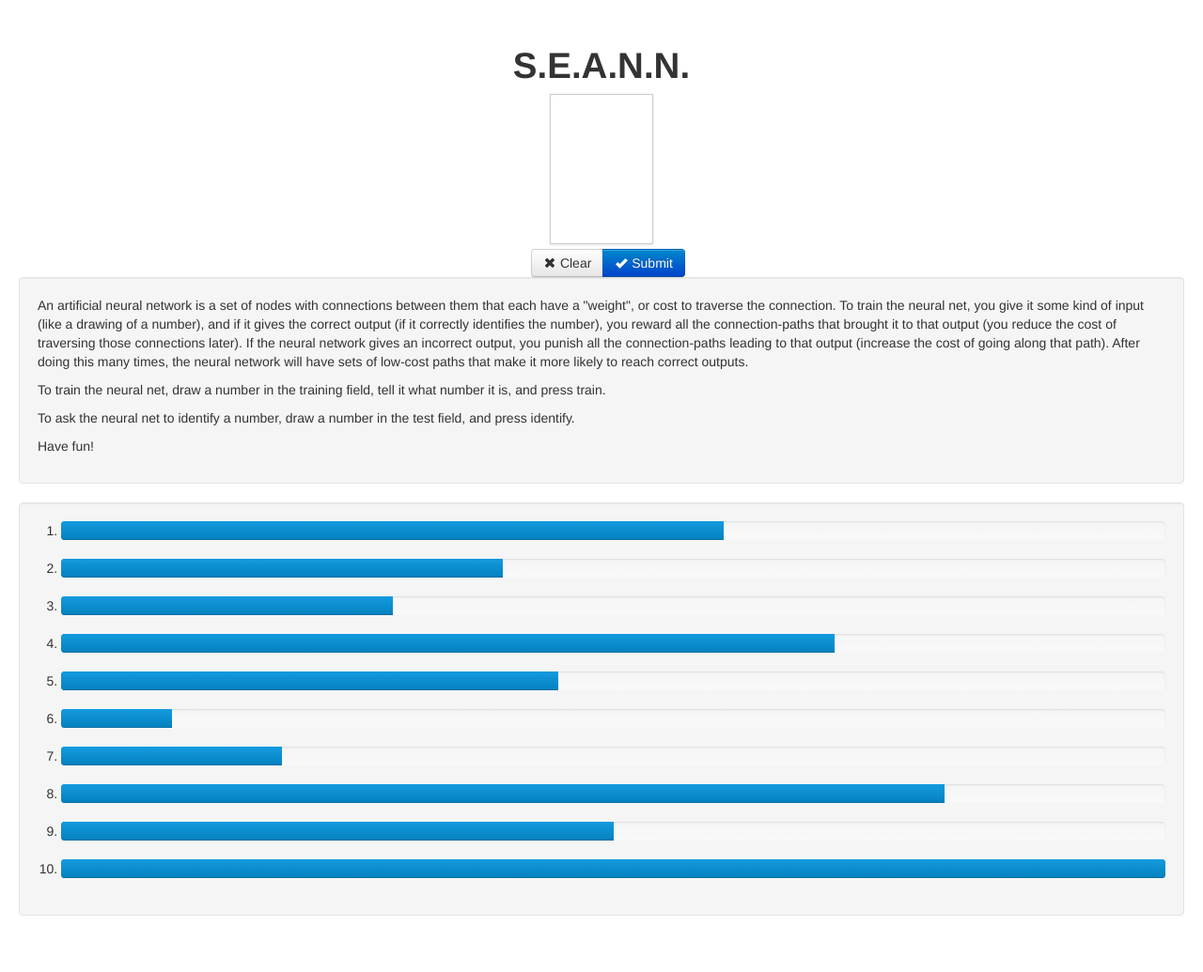
After one commit to teganmaharaj/neuralnetproject, a PHP site: page / in a window 1280 px wide. The commit adds this page. Shown: the whole page at 94% size. Run offline with PHP 8.4, Linux system fonts and the light colour scheme.

Commit message:
Productivity!
Unhelpful Description

```diff
--- /dev/null
+++ b/www/index.php
@@ -0,0 +1,83 @@
+<!DOCTYPE html>
+<head>
+  <meta charset="utf-8">
+  <title>S.E.A.N.N.</title>
+  <link href="css/bootstrap.min.css" rel="stylesheet" media="screen">
+  <style type="text/css">
+      body {
+        padding-top: 40px;
+        padding-bottom: 40px;
+        background-color: #FFF;
+      }
+  </style>
+  <link rel="stylesheet" href="build/jquery.signaturepad.css">
+  <!--[if lt IE 9]><script src="../build/flashcanvas.js"></script><![endif]-->
+  <script src="http://code.jquery.com/jquery-latest.js"></script>
+</head>
+<body>
+
+  <div class="container-fluid">
+    <center><h1>S.E.A.N.N.</h1></center>
+
+    <div class="form">
+      <center>
+      <form method="post" action="submit.php" class="sigPad">
+        <canvas class="pad img-polaroid" width="100" height="150"></canvas>
+        <input type="hidden" name="output" class="output">
+        <div class="btn-group">
+          <button class="btn clearButton" href="#clear"><i class="icon-remove"></i> Clear</button>
+          <button type="submit" class="btn btn-primary"><i class="icon-ok icon-white"></i> Submit</button>
+        </div>
+        </center>
+      </form>
+    </div>
+
+    <div class="well">
+      <p>
+        An artificial neural network is a set of nodes with connections between them that each have a "weight", or cost to traverse the connection. To train the neural net, you give it some kind of input (like a drawing of a number), and if it gives the correct output (if it correctly identifies the number), you reward all the connection-paths that brought it to that output (you reduce the cost of traversing those connections later). If the neural network gives an incorrect output, you punish all the connection-paths leading to that output (increase the cost of going along that path). After doing this many times, the neural network will have sets of low-cost paths that make it more likely to reach correct outputs.
+      </p>
+      <p>
+        To train the neural net, draw a number in the training field, tell it what number it is, and press train.
+      </p>
+      <p>
+        To ask the neural net to identify a number, draw a number in the test     field, and press identify.
+      </p>
+      <p>Have fun!</p>
+    </div>
+
+    <div class="well">
+      <ol>
+        <li><div class="progress"><div class="bar" style="width: 60%;"></div></div></li>
+        <li><div class="progress"><div class="bar" style="width: 40%;"></div></div></li>
+        <li><div class="progress"><div class="bar" style="width: 30%;"></div></div></li>
+        <li><div class="progress"><div class="bar" style="width: 70%;"></div></div></li>
+        <li><div class="progress"><div class="bar" style="width: 45%;"></div></div></li>
+        <li><div class="progress"><div class="bar" style="width: 10%;"></div></div></li>
+        <li><div class="progress"><div class="bar" style="width: 20%;"></div></div></li>
+        <li><div class="progress"><div class="bar" style="width: 80%;"></div></div></li>
+        <li><div class="progress"><div class="bar" style="width: 50%;"></div></div></li>
+        <li><div class="progress"><div class="bar" style="width: 150%;"></div></div></li>
+      </ol>
+    </div>
+  </div>
+
+  <script src="build/jquery.signaturepad.min.js"></script>
+  <script>
+    $(document).ready(function() {
+      var options = {
+        penColour : '#000',
+        penCap : 'round',
+        lineColour : '#FFF',
+        lineTop : 200,
+        lineWidth : 0,
+        penWidth : 10,
+        drawOnly : true
+      };
+
+    $('.sigPad').signaturePad(options);
+      $('.sigPad').signaturePad(options);
+    });
+  </script>
+  <script src="js/bootstrap.min.js"></script>
+  <script src="build/json2.min.js"></script>
+</body>
```
Also changed, not shown: www/genImage.php (deleted, +0 -105 lines), www/save.php (deleted, +0 -35 lines), www/submit.php (added, +86 -0 lines), www/train.php (renamed from www/train.html, +6 -6 lines), 1 other file.
